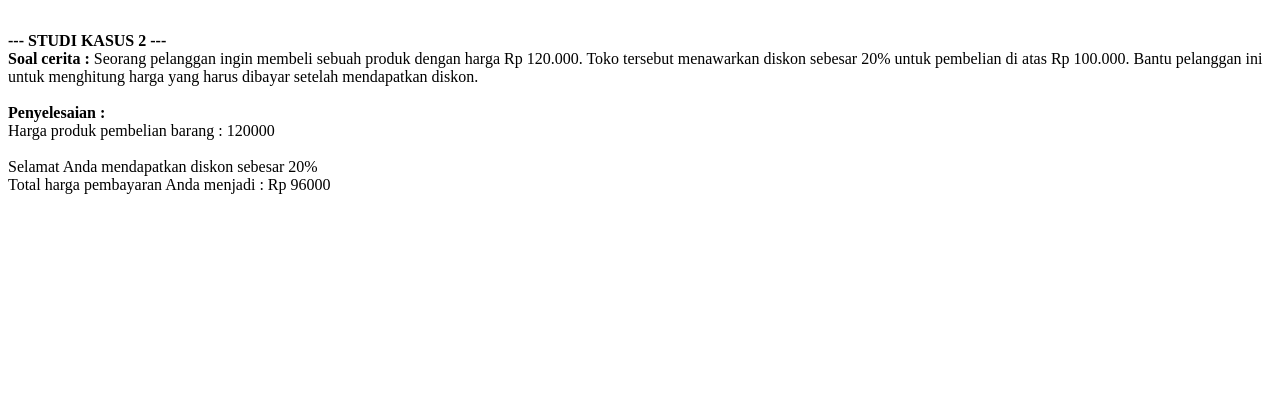
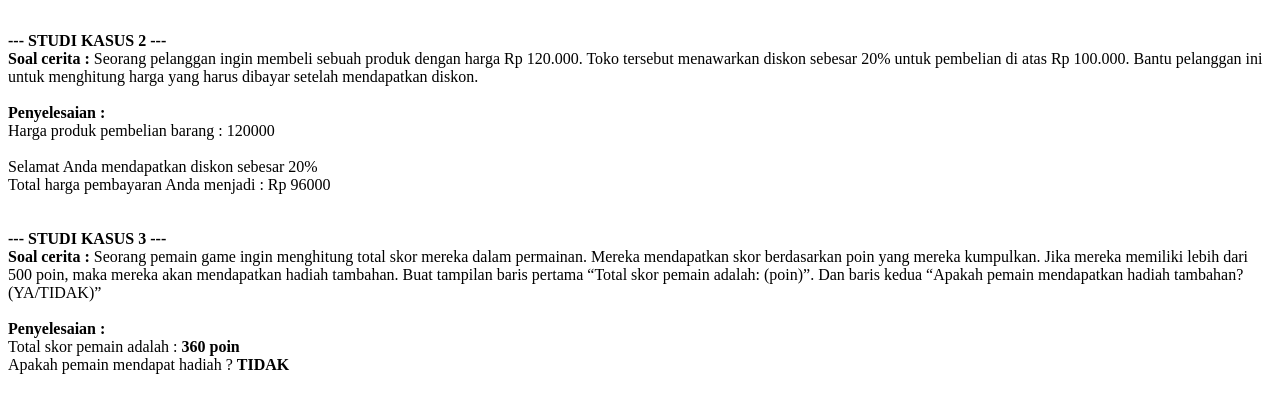
Before and after one commit to RizkyaSalsabila/Assignment-Sem3_WebDesign_Rizkyaa, a PHP site: page /studiKasus_strukturKontrol.php in a window 1280 px wide. Shown: the part 264-677 px from the top of the page. Run offline with PHP 8.4, Linux system fonts and the light colour scheme.

Commit message:
add 4.8_penentuan hadiah

```diff
--- a/jobsheet_04/studiKasus_strukturKontrol.php
+++ b/jobsheet_04/studiKasus_strukturKontrol.php
@@ -65,4 +65,20 @@
         echo "Maaf, Anda tidak mendapat diskon potongan harga<br>";
         echo "Harga yang harus dibayar : Rp $hargaProduk<br>";
     }
+
+
+    //4.8
+    echo "<br><br><b>--- STUDI KASUS 3 ---</b><br>";
+    echo "<b>Soal cerita : </b> Seorang pemain game ingin menghitung total skor mereka dalam permainan. Mereka mendapatkan skor berdasarkan poin
+    yang mereka kumpulkan. Jika mereka memiliki lebih dari 500 poin, maka mereka akan mendapatkan hadiah tambahan. Buat tampilan baris pertama
+    “Total skor pemain adalah: (poin)”. Dan baris kedua “Apakah pemain mendapatkan hadiah tambahan? (YA/TIDAK)” <br>";
+    echo "<b><br>Penyelesaian : </b><br>";
+
+    //misal jumlah skor yang didapat
+    $skor = 360;
+    echo "Total skor pemain adalah : <b>$skor poin</b><br>";
+
+    //ternary pada hadiah
+    $hadiah = ($skor > 500 ? "YA" : "TIDAK");
+    echo "Apakah pemain mendapat hadiah ? <b>$hadiah</b>";
 ?>
```
